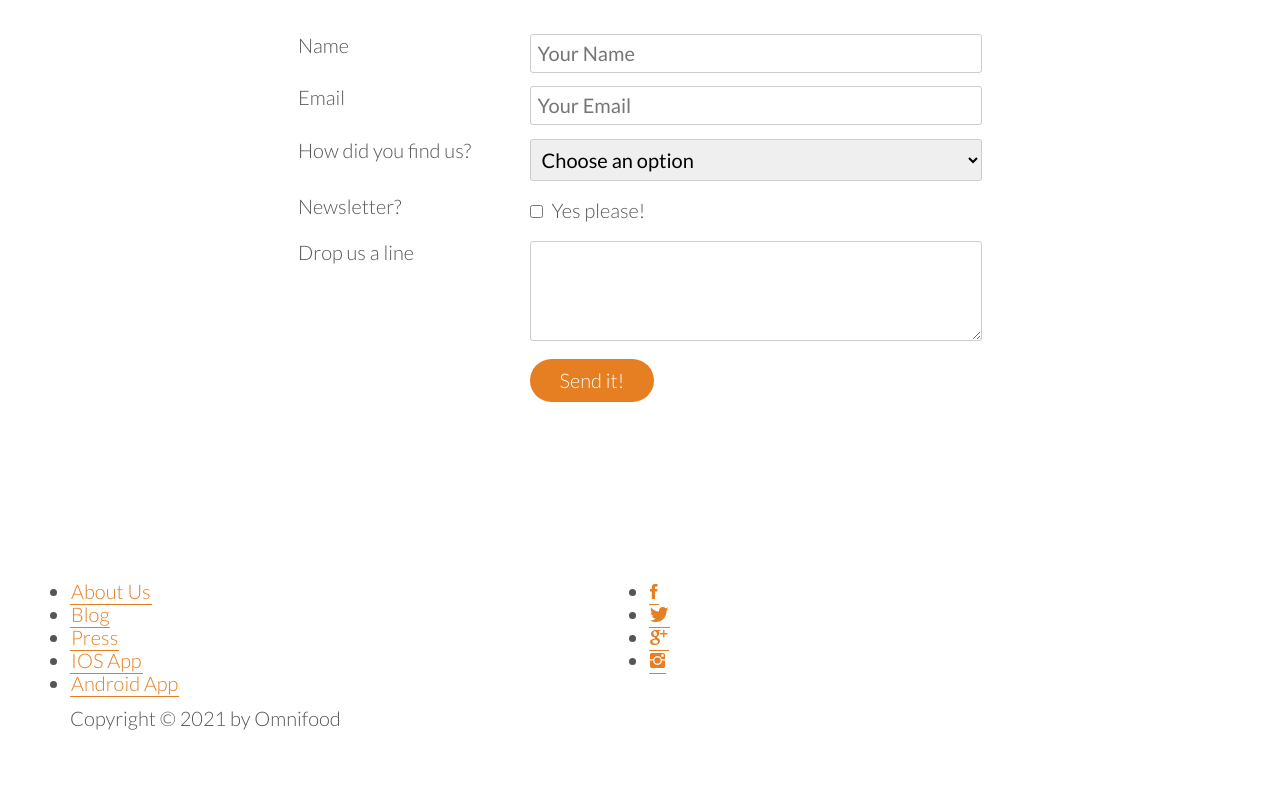
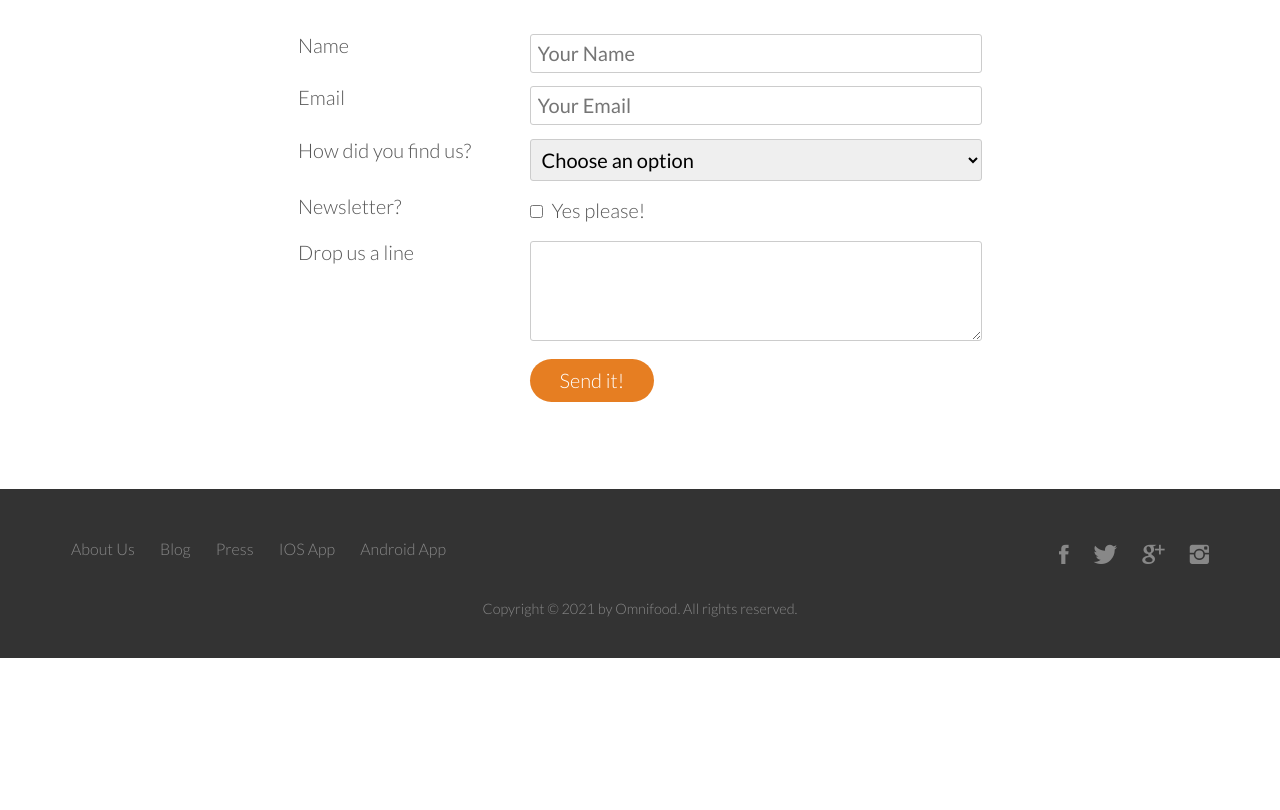
Before and after one commit to el5091/Omnifood, a plain HTML site: page index.html in a window 1280 px wide. Shown: the part 4837-5647 px from the top of the page. After the commit the page ends 5495 px from the top, so only its background shows below. Drawn offline with Linux system fonts and the light colour scheme; files whose address does not match are found by name.

Commit message:
edited the css file to make the footer styled better.

```diff
--- a/index.html
+++ b/index.html
@@ -454,7 +454,6 @@
         </div>
     </section>
 
-    <section class="section-footer">
     <footer>
         <div class="row">
             <div class="col span-1-of-2">
@@ -469,20 +468,19 @@
 
             <div class="col span-1-of-2">
                 <ul class="social-links">
-                        <li> <a href="#" class="ion-social-facebook">  </a></li>
-                        <li> <a href="#" class="ion-social-twitter">  </a></li>
-                        <li> <a href="#" class="ion-social-googleplus">  </a></li>
-                        <li> <a href="#" class="ion-social-instagram">  </a></li>
+                    <li> <a href="#"> <i class="ion-social-facebook"></i>  </a></li>
+                    <li> <a href="#"> <i class="ion-social-twitter"></i>  </a></li>
+                    <li> <a href="#"> <i class="ion-social-googleplus"></i>  </a></li>
+                    <li> <a href="#"> <i class="ion-social-instagram"></i>  </a></li>
                 </ul>
             </div>
         </div>
 
         <div class="row">
             <p>
-                    Copyright &copy; 2021 by Omnifood
+                Copyright &copy; 2021 by Omnifood. All rights reserved.
             </p>
         </div>
     </footer>
-    </section>
 </body>
 </html>
--- a/resources/css/style.css
+++ b/resources/css/style.css
@@ -490,3 +490,83 @@ input[type=checkbox]{
 }
 
 *:focus{outline:none;}
+
+/* ------------------------------------------ */
+/*                 FOOTER                     */
+/* ------------------------------------------ */
+
+footer{
+    background-color: #333;
+    padding: 40px;
+    font-size: 80%;
+}
+
+.footer-nav{
+    list-style: none;
+    float: left;
+}
+.social-links{
+    list-style: none;
+    float: right;
+}
+
+.footer-nav li,
+.social-links li{
+    display: inline-block;
+    margin-right: 20px;
+}
+
+.footer-nav li:last-child,
+.social-links li:last-child{
+    margin-right: 0;
+}
+
+.footer-nav li a:link,
+.footer-nav li a:visited,
+.social-links li a:link,
+.social-links li a:visited{
+    text-decoration: none;
+    border: 0;
+    color: #888;
+    transition: color .2s;
+}
+
+.footer-nav li a:hover,
+.footer-nav li a:active{
+    color: #ddd;
+}
+
+.social-links li a:link,
+.social-links li a:visited{
+    font-size: 160%;
+}
+
+.ion-social-facebook,
+.ion-social-twitter,
+.ion-social-googleplus,
+.ion-social-instagram{
+    transition: color .2s;
+}
+
+.ion-social-facebook:hover {
+    color: #3b5998;
+}
+
+.ion-social-twitter:hover {
+    color: #00aced;
+}
+
+.ion-social-googleplus:hover {
+    color: #dd4b39;
+}
+
+.ion-social-instagram:hover {
+    color: #517fa4;
+}
+
+footer p{
+    color: #888;
+    text-align: center;
+    font-size: 90%;
+    margin-top: 20px;
+}
```
Lines whose indentation alone changed are shown as unchanged.
